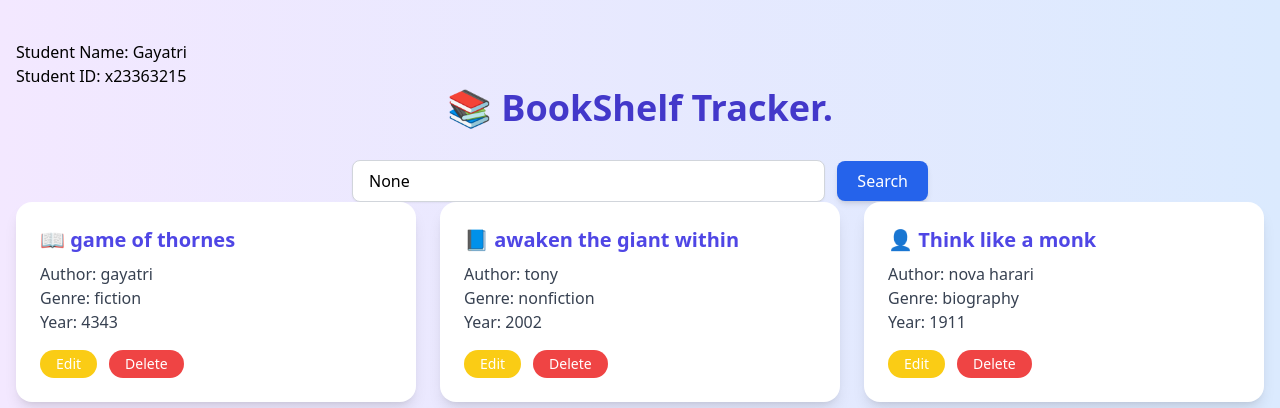
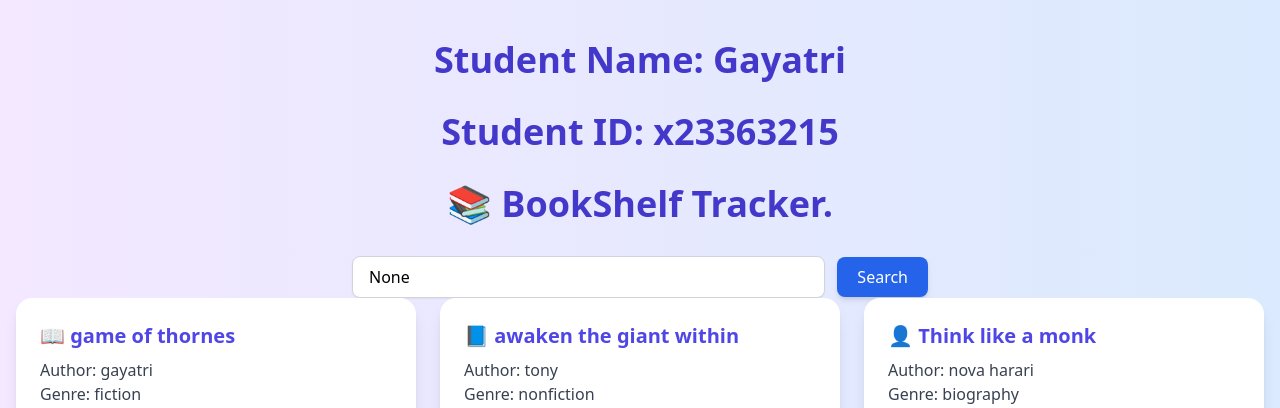
Before and after one commit to gayathri02-hub/Bookshelf_tracker, a Django app: page / in a window 1280 px wide. Shown: the top 408 px of the page. Run offline with Django 4.2, Linux system fonts and the light colour scheme; data comes from the database, SQL or seed files in the repository; some libraries are stand-ins or nearby versions.

Commit message:
added hedding

```diff
--- a/books/templates/books/book_list.html
+++ b/books/templates/books/book_list.html
@@ -34,8 +34,8 @@
 <body class="bg-gradient-to-r from-purple-100 to-blue-100 min-h-screen font-sans fade-in">
 
     <div class="container mx-auto px-4 py-10">
-        <h3>Student Name: Gayatri</h3>
-        <h3>Student ID: x23363215</h3>
+        <h3 class="text-4xl font-bold text-center text-indigo-700 mb-8">Student Name: Gayatri</h3>
+        <h3 class="text-4xl font-bold text-center text-indigo-700 mb-8">Student ID: x23363215</h3>
         <h1 class="text-4xl font-bold text-center text-indigo-700 mb-8">📚 BookShelf Tracker.</h1>
 <div class="flex justify-center mt-6">
   <form method="get" action="{% url 'book_list' %}" class="flex flex-col sm:flex-row items-center gap-3 w-full max-w-xl">
```
